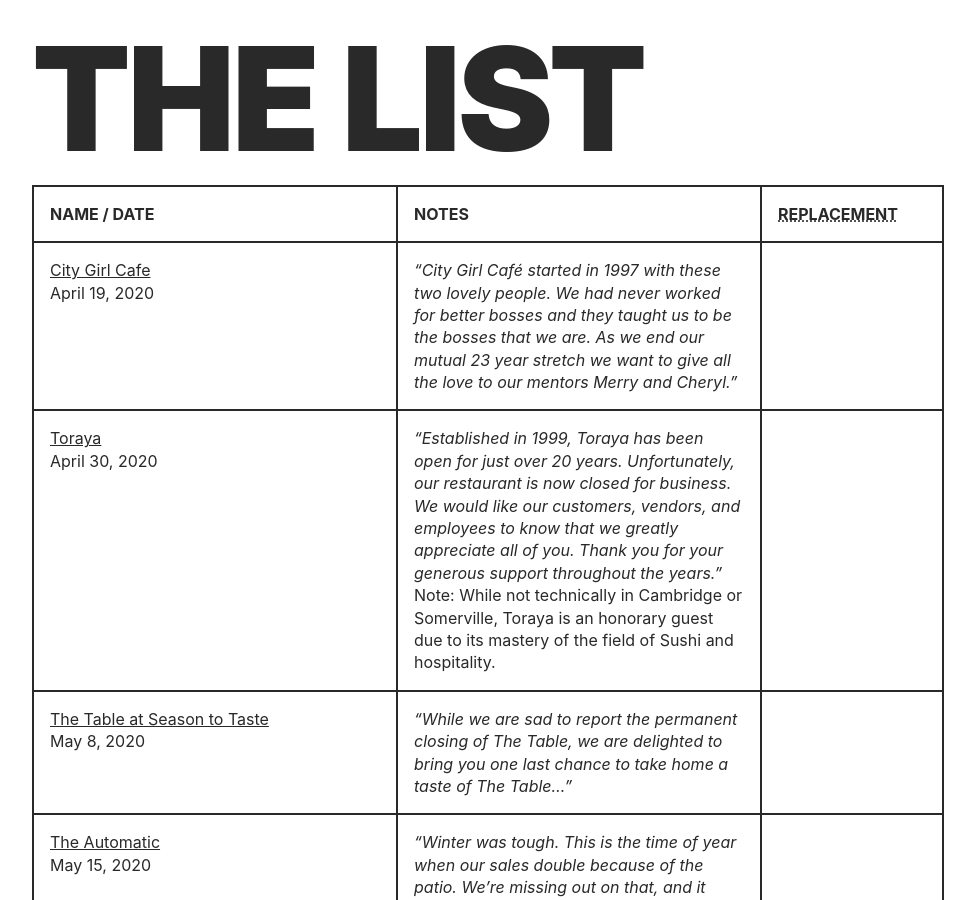
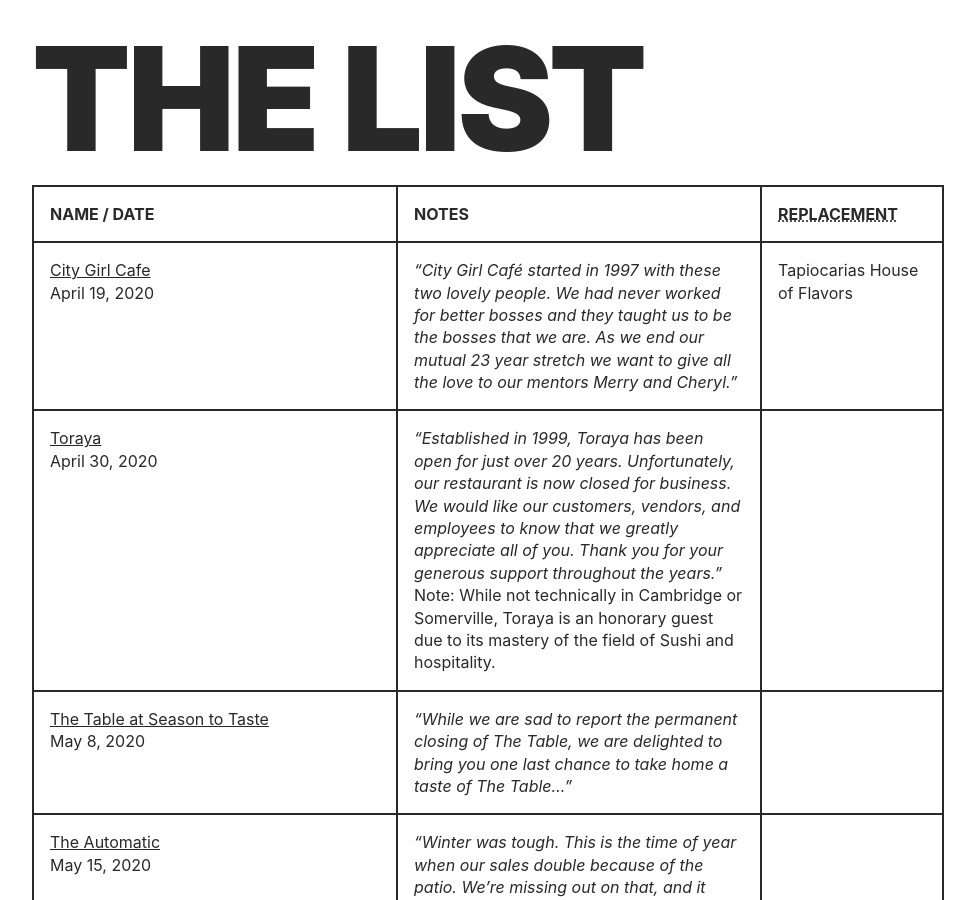
Before and after one commit to unredacted-word/katamari-restaurants, a Jekyll site: the page built from index.md, in a window 1280 px wide and 900 px high, scrolled down 1012 px. Shown: the whole window, without its empty margins (152-1127 px from the left). Built offline with Jekyll 4.4.1, drawn with Linux system fonts in a browser that asks for light colours.

Commit message:
Update companies.yml

```diff
--- a/_data/companies.yml
+++ b/_data/companies.yml
@@ -7,6 +7,7 @@ citygirl:
     worked for better bosses and they taught us to be the bosses that we are. As
     we end our mutual 23 year stretch we want to give all the love to our
     mentors Merry and Cheryl.</q>
+  replacement: "Tapiocarias House of Flavors"
 
 toraya:
   name: "Toraya"
```
